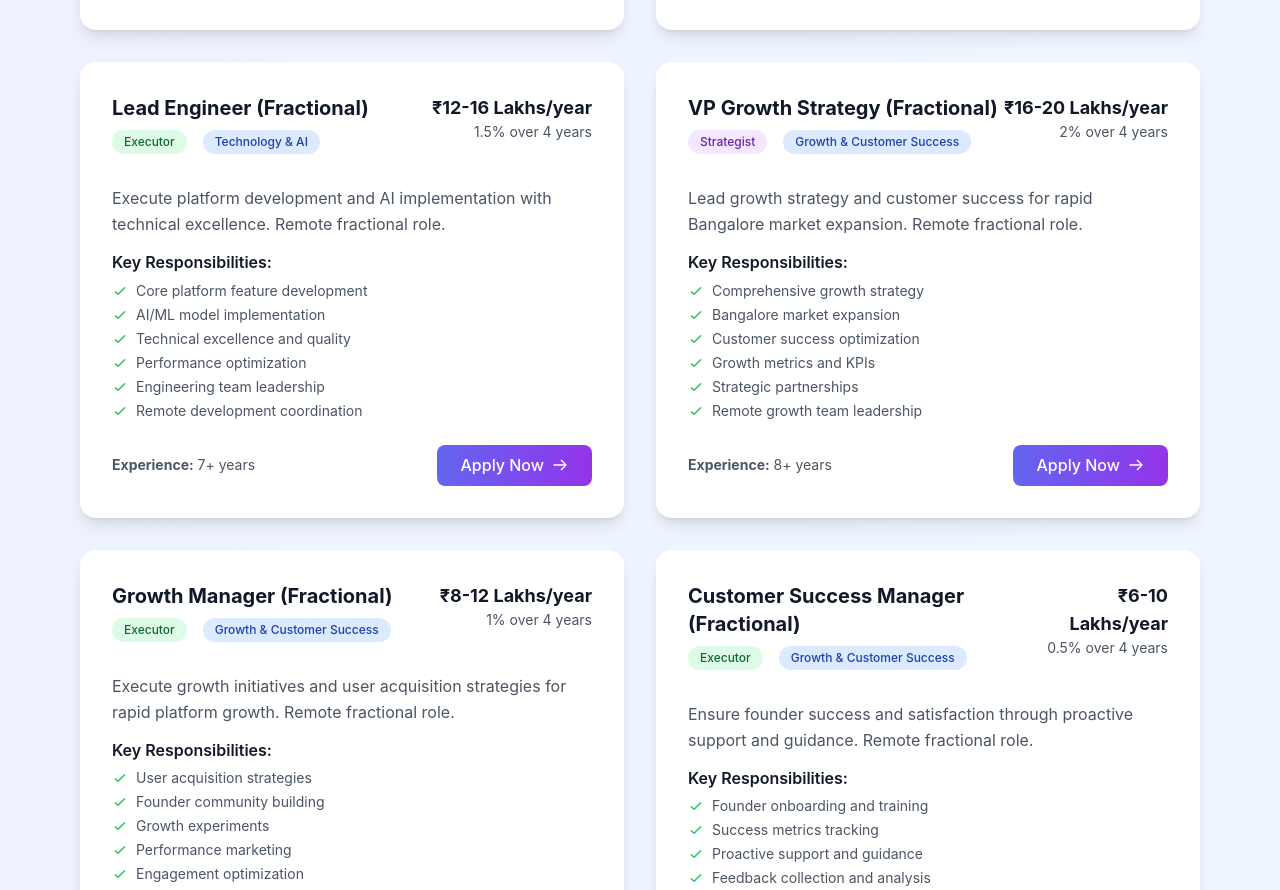
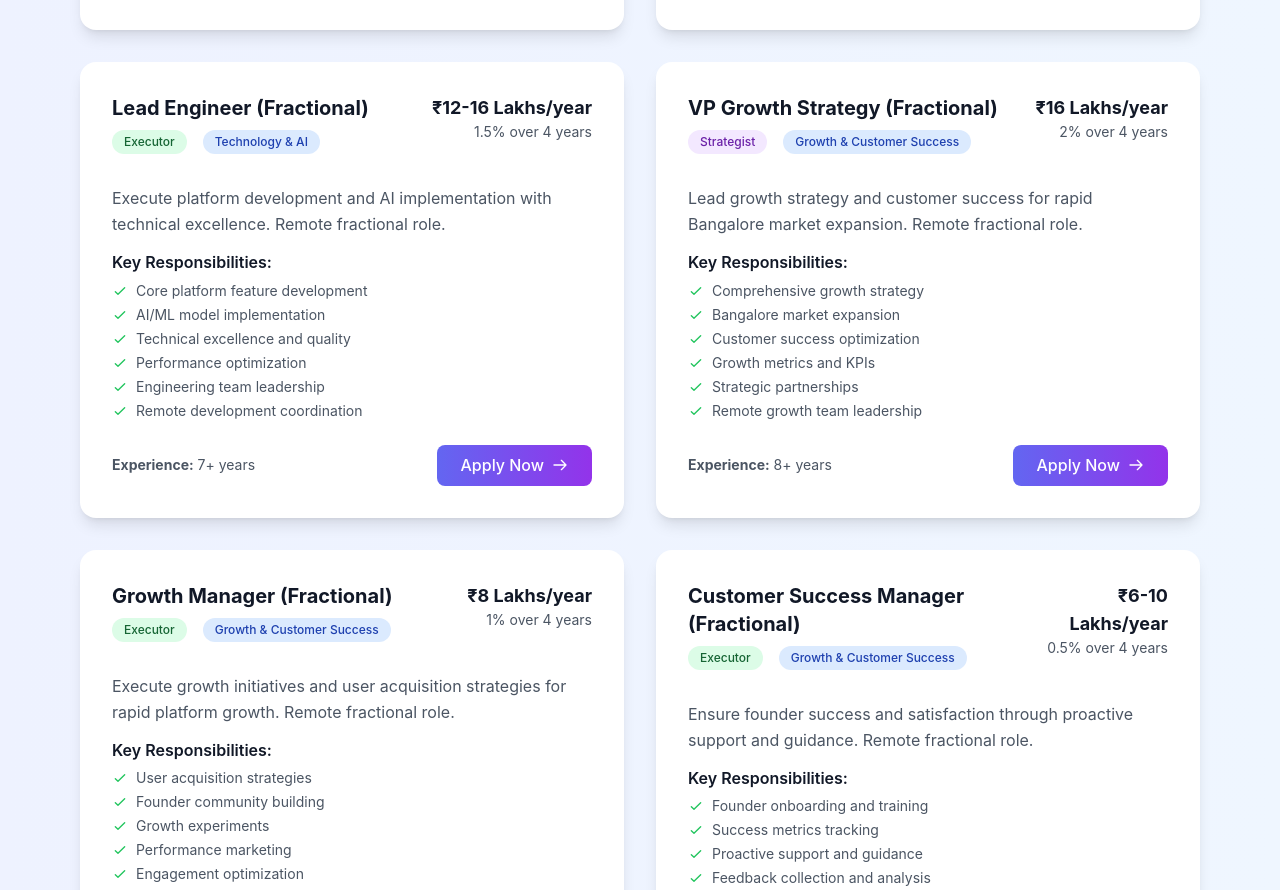
Before and after one commit to niranjanbala/visioninfinityventures.studio, a Next.js app: page /careers in a window 1280 px wide. Shown: the part 2576-3466 px from the top of the page. Built offline with nearby package versions, Linux system fonts and the light colour scheme; no server answers.

Commit message:
Update Growth team salaries: VP Growth Strategy to ₹16L/year, Growth Manager to ₹8L/year

```diff
--- a/pages/careers.tsx
+++ b/pages/careers.tsx
@@ -101,7 +101,7 @@ export default function Careers() {
       title: 'VP Growth Strategy (Fractional)',
       type: 'Strategist',
       function: 'Growth & Customer Success',
-      salary: '₹16-20 Lakhs/year',
+      salary: '₹16 Lakhs/year',
       equity: '2% over 4 years',
       experience: '8+ years',
       description: 'Lead growth strategy and customer success for rapid Bangalore market expansion. Remote fractional role.',
@@ -119,7 +119,7 @@ export default function Careers() {
       title: 'Growth Manager (Fractional)',
       type: 'Executor',
       function: 'Growth & Customer Success',
-      salary: '₹8-12 Lakhs/year',
+      salary: '₹8 Lakhs/year',
       equity: '1% over 4 years',
       experience: '5+ years',
       description: 'Execute growth initiatives and user acquisition strategies for rapid platform growth. Remote fractional role.',
```
